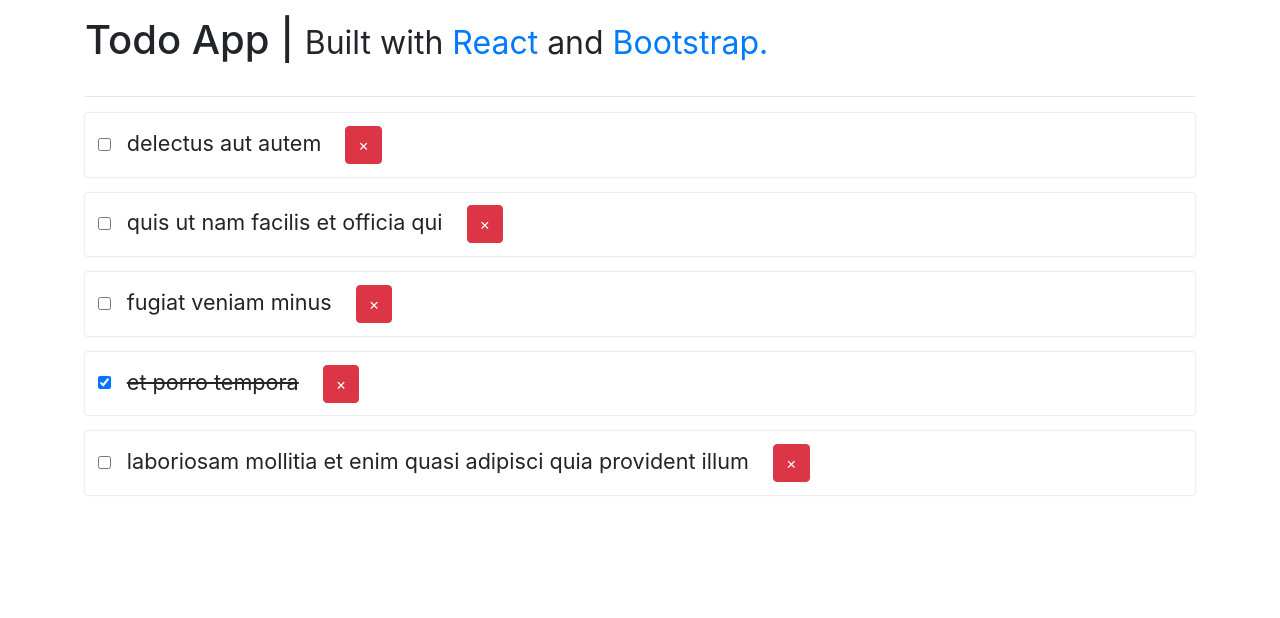
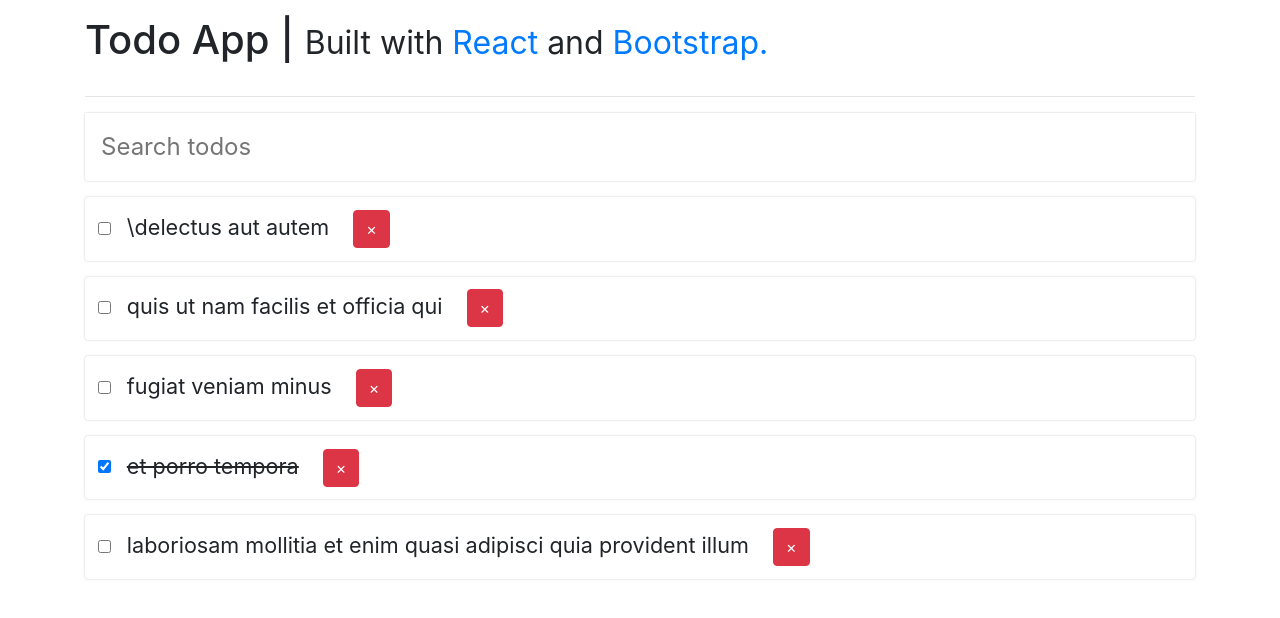
Before and after one commit to AhmedElaguab/react-todo-app, a React (Create React App) app: page / in a window 1280 px wide. Shown: the top 618 px of the page. Built offline with nearby package versions, Linux system fonts and the light colour scheme.

Commit message:
feat: Add search input for searching todo items

```diff
--- a/package.json
+++ b/package.json
@@ -4,9 +4,11 @@
   "private": true,
   "dependencies": {
     "bootstrap": "^4.2.1",
+    "escape-string-regexp": "^1.0.5",
     "react": "^16.7.0",
     "react-dom": "^16.7.0",
-    "react-scripts": "2.1.3"
+    "react-scripts": "2.1.3",
+    "sort-by": "^1.2.0"
   },
   "scripts": {
     "start": "react-scripts start",
--- a/src/App.js
+++ b/src/App.js
@@ -8,7 +8,7 @@ class App extends Component {
       {
         userId: 1,
         id: 1,
-        title: "delectus aut autem",
+        title: "\\delectus aut autem",
         completed: false
       },
       {
@@ -45,9 +45,7 @@ class App extends Component {
     const completedItem = todos[todoItemIndex];
     completedItem.completed = completedItem.completed ? false : true;
 
-    this.setState({
-      todos
-    });
+    this.setState({ todos });
   };
 
   hundleItemDeleted = todo => {
--- a/src/components/Todos.jsx
+++ b/src/components/Todos.jsx
@@ -1,12 +1,39 @@
 import React, { Component } from "react";
+import escapeRegExp from "escape-string-regexp";
+import sortBy from "sort-by";
 
 class Todos extends Component {
+  state = {
+    query: ""
+  };
+
+  updateQuery = e => {
+    this.setState({ query: e.target.value.trim() });
+  };
+
   render() {
     const { todos } = this.props;
+    let showingTodos;
+    if (this.state.query) {
+      const match = new RegExp(escapeRegExp(this.state.query));
+      showingTodos = todos
+        .filter(todoItem => match.test(todoItem.title))
+        .sort(sortBy("name"));
+    } else {
+      showingTodos = todos;
+    }
     return (
+      <React.Fragment>
         <div className="container">
+          <input
+            type="text"
+            placeholder="Search todos"
+            className="search-todos-input"
+            onChange={e => this.updateQuery(e)}
+            value={this.state.query}
+          />
           <ul className="list-unstyled">
-          {todos.map(todo => (
+            {showingTodos.map(todo => (
               <li className={this.getItemClasses(todo.completed)} key={todo.id}>
                 <input
                   className="mr-3"
@@ -25,6 +52,7 @@ class Todos extends Component {
             ))}
           </ul>
         </div>
+      </React.Fragment>
     );
   }
 
--- a/src/index.css
+++ b/src/index.css
@@ -10,3 +10,15 @@
 .todo-item.completed {
   text-decoration: line-through;
 }
+
+.search-todos-input {
+  display: block;
+  width: 100%;
+  padding: 1rem;
+  font-size: 1.5rem;
+  background-color: #fff;
+  border: 0;
+  border-radius: 0 0 3px 3px;
+  margin-bottom: 1rem;
+  box-shadow: 0px 0px 2px 0px #bfbfbf;
+}
```
Lines whose indentation alone changed are shown as unchanged.
